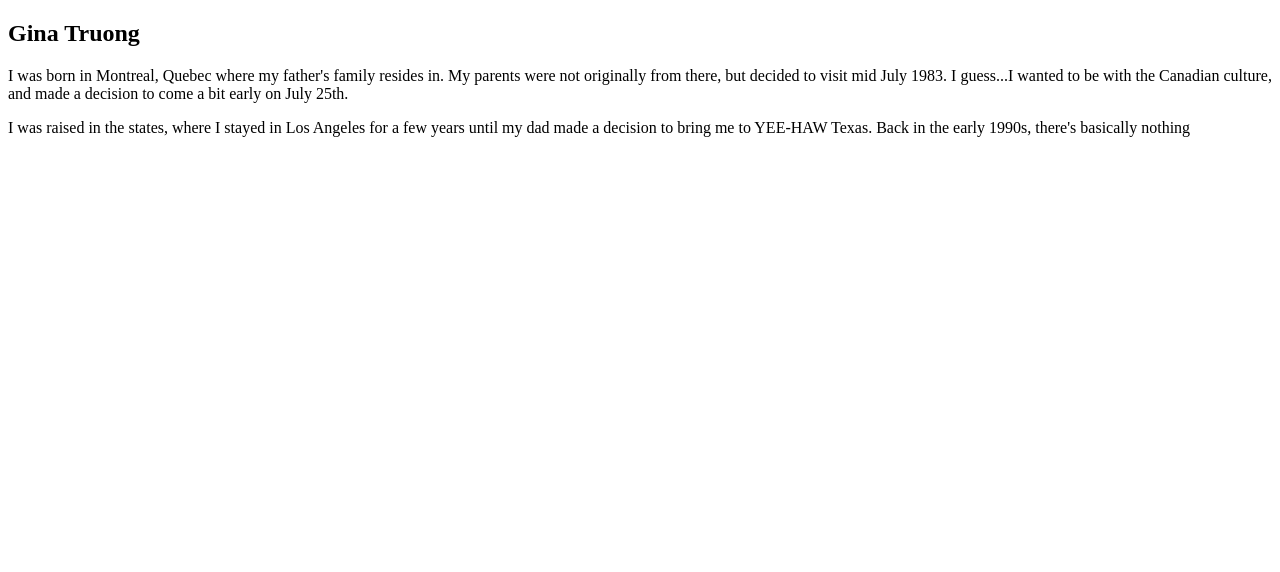
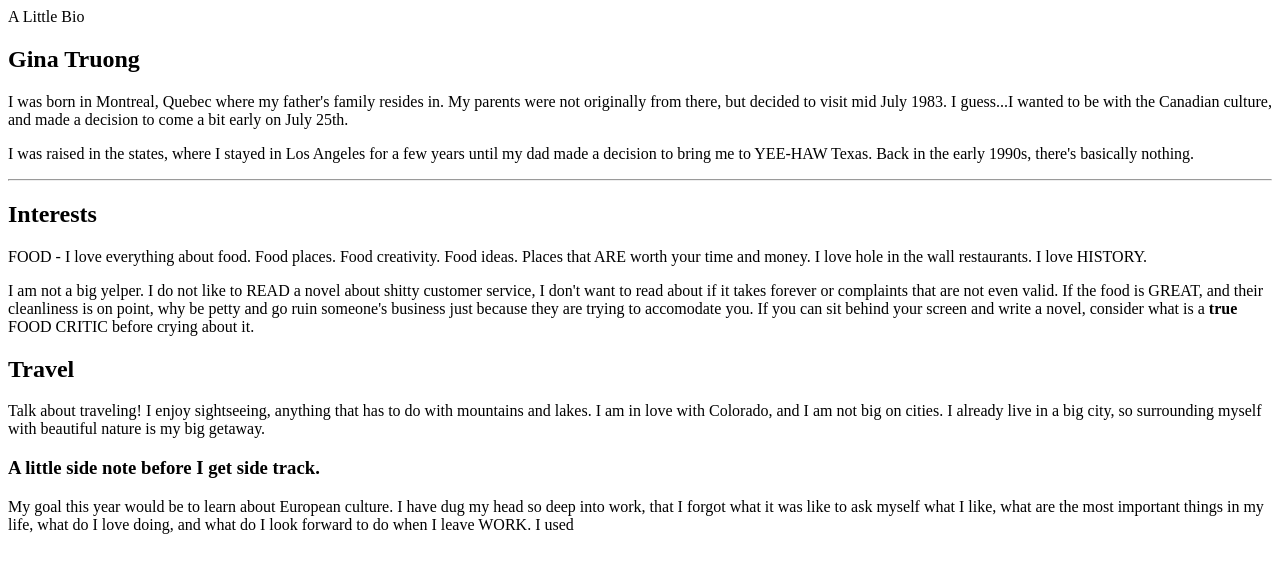
Before and after one commit to ginatruong/Portfolio_Design1, a website: page learn-more.html in a window 1280 px wide. Drawn offline with Linux system fonts and the light colour scheme.

Commit message:
adding bio

```diff
--- a/learn-more.html
+++ b/learn-more.html
@@ -9,12 +9,37 @@
 </head>
 
 <body>
-  <h2>Gina Truong</h2>
-  <p>I was born in Montreal, Quebec where my father's family resides in. My parents were not originally from there, but
-    decided to visit mid July 1983. I guess...I wanted to be with the Canadian culture, and made a decision to come a
-    bit early on July 25th.</p>
-  <p>I was raised in the states, where I stayed in Los Angeles for a few years until my dad made a decision to bring me
-    to YEE-HAW Texas. Back in the early 1990s, there's basically nothing </p>
+  <section class="bio"> A Little Bio
+    <h2>Gina Truong</h2>
+    <p>I was born in Montreal, Quebec where my father's family resides in. My parents were not originally from there,
+      but
+      decided to visit mid July 1983. I guess...I wanted to be with the Canadian culture, and made a decision to come a
+      bit early on July 25th.</p>
+    <p>I was raised in the states, where I stayed in Los Angeles for a few years until my dad made a decision to bring
+      me
+      to YEE-HAW Texas. Back in the early 1990s, there's basically nothing. </p>
+  </section>
+  <hr>
+  <section class="interest">
+    <h2>Interests</h2>
+    <p>FOOD - I love everything about food. Food places. Food creativity. Food ideas. Places that ARE worth your time
+      and money. I love hole in the wall restaurants. I love HISTORY.</p>
+    <p>I am not a big yelper. I do not like to READ a novel about shitty customer service, I don't want to read about if
+      it takes forever or complaints that are not even valid. If the food is GREAT, and their cleanliness is on point,
+      why be petty and go ruin someone's business just because they are trying to accomodate you. If you can sit behind
+      your screen and write a novel, consider what is a <span><strong>true</strong> FOOD CRITIC</span> before crying
+      about it.</p>
+  </section>
+  <h2>Travel</h2>
+  <section class="travel">
+    <p>Talk about traveling! I enjoy sightseeing, anything that has to do with mountains and lakes. I am in love with
+      Colorado, and I am not big on cities. I already live in a big city, so surrounding myself with beautiful nature is
+      my big getaway.</p>
+    <h3>A little side note before I get side track.</h3>
+    <p>My goal this year would be to learn about European culture. I have dug my head so deep into work, that I forgot
+      what it was like to ask myself what I like, what are the most important things in my life, what do I love doing,
+      and what do I look forward to do when I leave WORK. I used </p>
+  </section>
 </body>
 
 </html>
```
